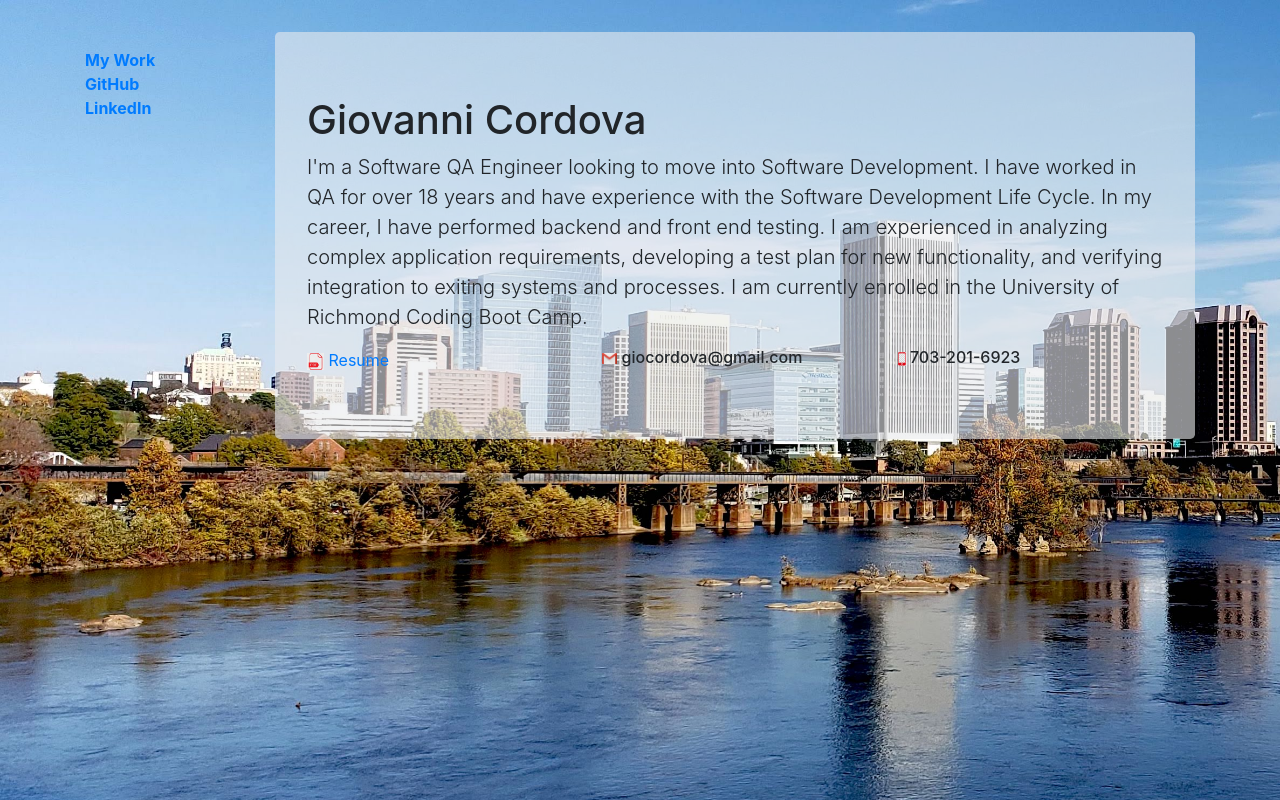
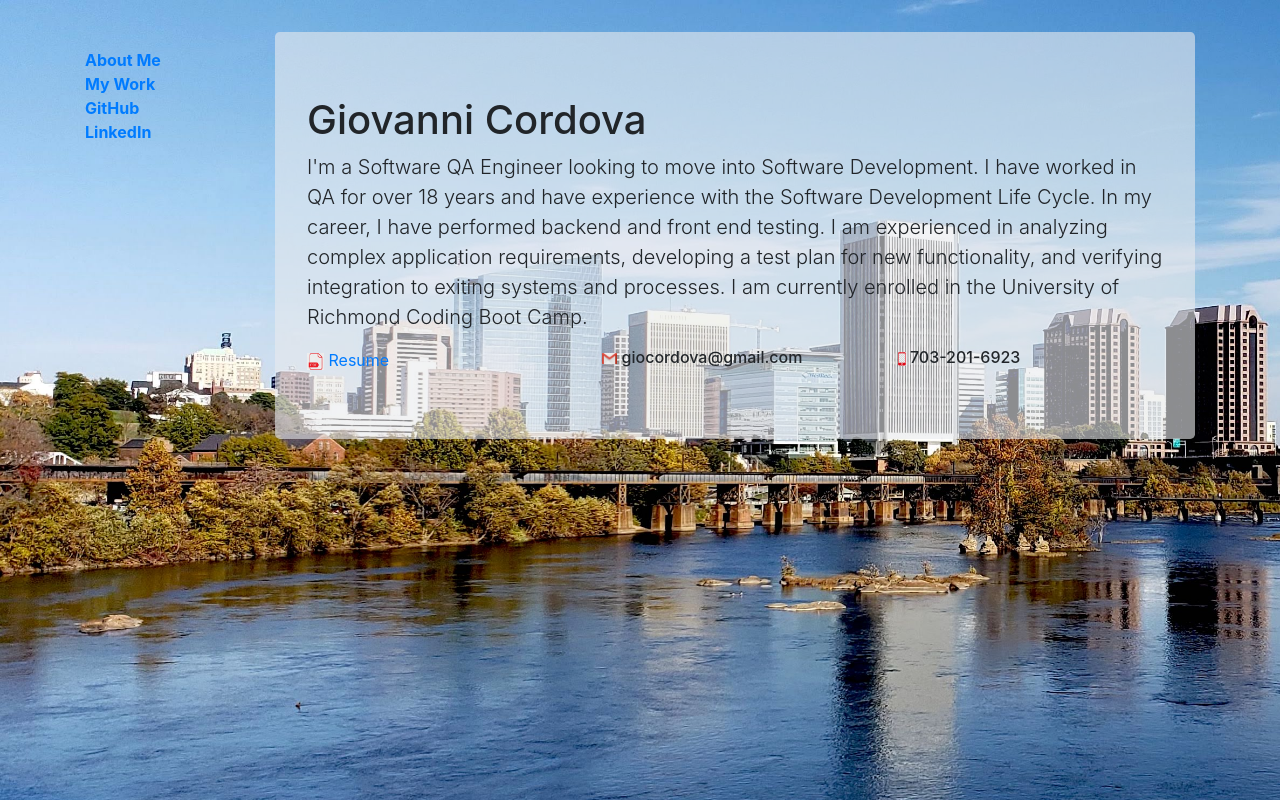
Before and after one commit to giocordova20/Giovanni-Cordova, a React (Create React App) app: page / in a window 1280 px wide. Built offline with nearby package versions, Linux system fonts and the light colour scheme.

Commit message:
updated the My Work page

```diff
--- a/src/components/Navbar/index.js
+++ b/src/components/Nav/index.js
@@ -11,12 +11,20 @@ function Navbar() {
     // <nav className="navbar navbar-expand-lg  navbar-light">
       <div>
         <ul className="nav">
+          <li className="nav-item">
+            <Link
+              to="/"
+            >
+              About Me
+            </Link>
+          </li>
+
           <li className="nav-item"
                onClick={() => setAboutWork(window.location.pathname === "/mywork" ? "/" : "/mywork")} >
             <Link
               to={aboutWorkLink}
             >
-              {window.location.pathname === "/" ? "My Work " : "About Me "}
+              My Work
             </Link>
           </li>
 
@@ -27,7 +35,6 @@ function Navbar() {
           <li className="nav-item" >
             <a href="https://www.linkedin.com/in/giovanni-cordova-aa40b94/" rel="noreferrer" target="_blank">LinkedIn</a>
           </li>
-
         </ul>
       </div>
     // </nav>
--- a/src/pages/About.js
+++ b/src/pages/About.js
@@ -11,7 +11,7 @@ import gmail from "../assets/images/gmail.png";
 // import gmail from "../../assets/images/gmail.png";
 import mobile from "../assets/images/mobile-icon.jpg";
 // import linkedin from "../assets/images/linkedin.png";
-import Navbar from "../components/Navbar";
+import Navbar from "../components/Nav";
 
 
 
--- a/src/pages/MyWork.js
+++ b/src/pages/MyWork.js
@@ -4,7 +4,7 @@ import Container from "../components/Container";
 import Row from "../components/Row";
 // import Col from "react-bootstrap/Col";
 import Col from "../components/Col";
-import Nav from "../components/Navbar";
+import Navbar from "../components/Nav";
 // import AppList from "../assets/applist.json";
 import AppList from "./applist.json";
 
@@ -13,13 +13,13 @@ function MyWork (){
     return (
         <Container >
             <Row>
-                <Col size="md" >
+                <Col size="md" style={{textAlign: "center", fontWeight:"bold" }}>
                     <Header className="animate__animated animate__fadeIn" id="mywork-jumbo" style={{background: "rgb(233, 236, 239, 0)", marginTop: "2rem"}}>
                         <h1 className="display-5">My Work</h1>
                         <p className="lead">Take a look at some of my work. These applications show individual work as well as group projects.</p>
                             <Row>
-                                <Col size="md">
-                                    <Nav className="btn"/>
+                                <Col size="md" style={{textAlign: "center"}}>
+                                    <Navbar style={{paddingBottom: "2rem"}}/>
                                 </Col>
                             </Row>
                     </Header>
@@ -29,7 +29,6 @@ function MyWork (){
             <Row className="album py-5">
                 <Container>
                     <Row>
-                        {/* {console.log({AppList})} */}
 
                         {AppList.map((item, index) => (
                             <div className="col-md-4" key={index}>
```
Also changed, not shown: src/components/Nav/style.css (renamed from src/components/Navbar/style.css), 1 other file (tests, documents, lock files or other folders).
